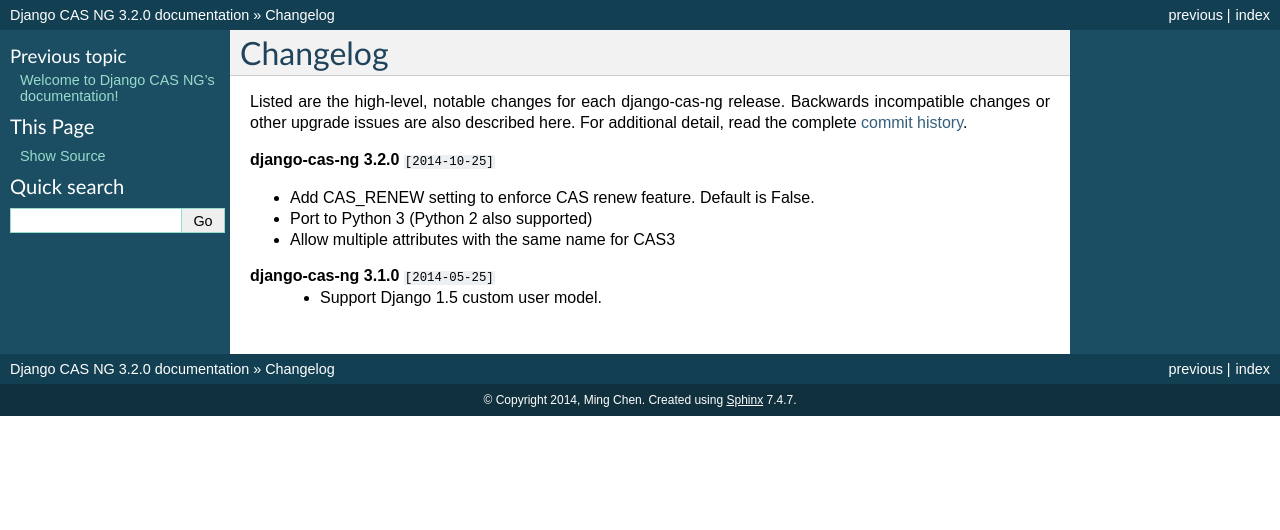
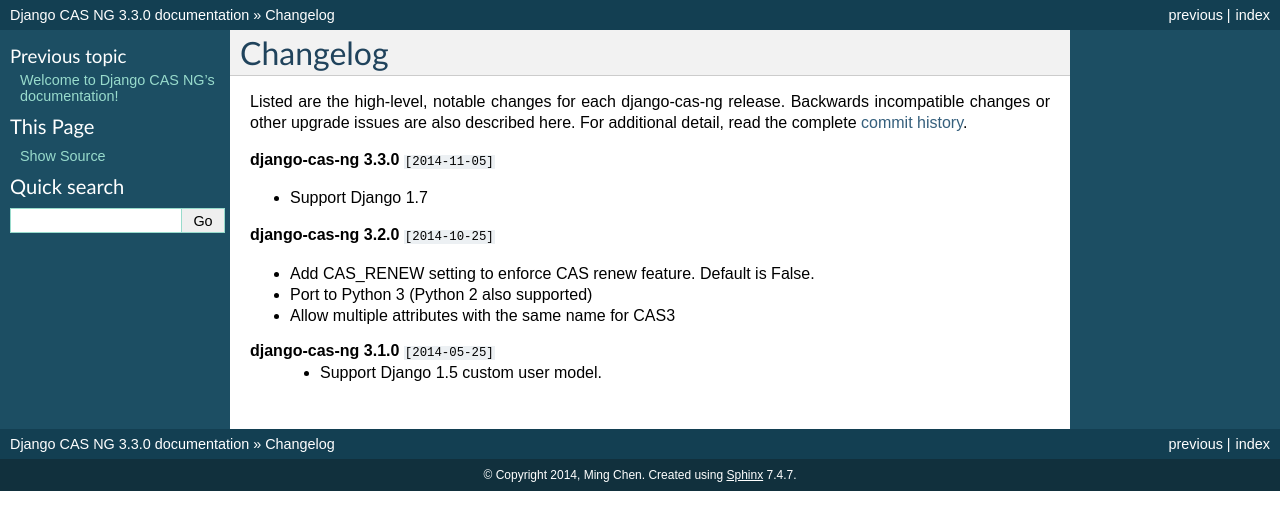
Before and after one commit to django-cas-ng/django-cas-ng, a Sphinx documentation site: the page built from docs/changelog.rst, in a window 1280 px wide. Shown: the top 530 px of the page. Built offline with Sphinx 7.4.7, drawn with Linux system fonts in a browser that asks for light colours.

Commit message:
Update version for release 3.3.0

```diff
--- a/docs/changelog.rst
+++ b/docs/changelog.rst
@@ -5,6 +5,10 @@
 Listed are the high-level, notable changes for each django-cas-ng release.
 Backwards incompatible changes or other upgrade issues are also described
 here. For additional detail, read the complete `commit history`_.
+
+**django-cas-ng 3.3.0** ``[2014-11-05]``
+
+* Support Django 1.7
 
 **django-cas-ng 3.2.0** ``[2014-10-25]``
 
--- a/docs/conf.py
+++ b/docs/conf.py
@@ -51,9 +51,9 @@
 # built documents.
 #
 # The short X.Y version.
-version = '3.2'
+version = '3.3'
 # The full version, including alpha/beta/rc tags.
-release = '3.2.0'
+release = '3.3.0'
 
 # The language for content autogenerated by Sphinx. Refer to documentation
 # for a list of supported languages.
--- a/setup.py
+++ b/setup.py
@@ -30,6 +30,6 @@
     url='https://github.com/mingchen/django-cas-ng',
     #bugtrack_url='https://github.com/mingchen/django-cas-ng/issues',  # not support this key
     download_url ='https://github.com/mingchen/django-cas-ng/releases',
-    version='3.2.0',
+    version='3.3.0',
     install_requires=['Django'],
 )
```
